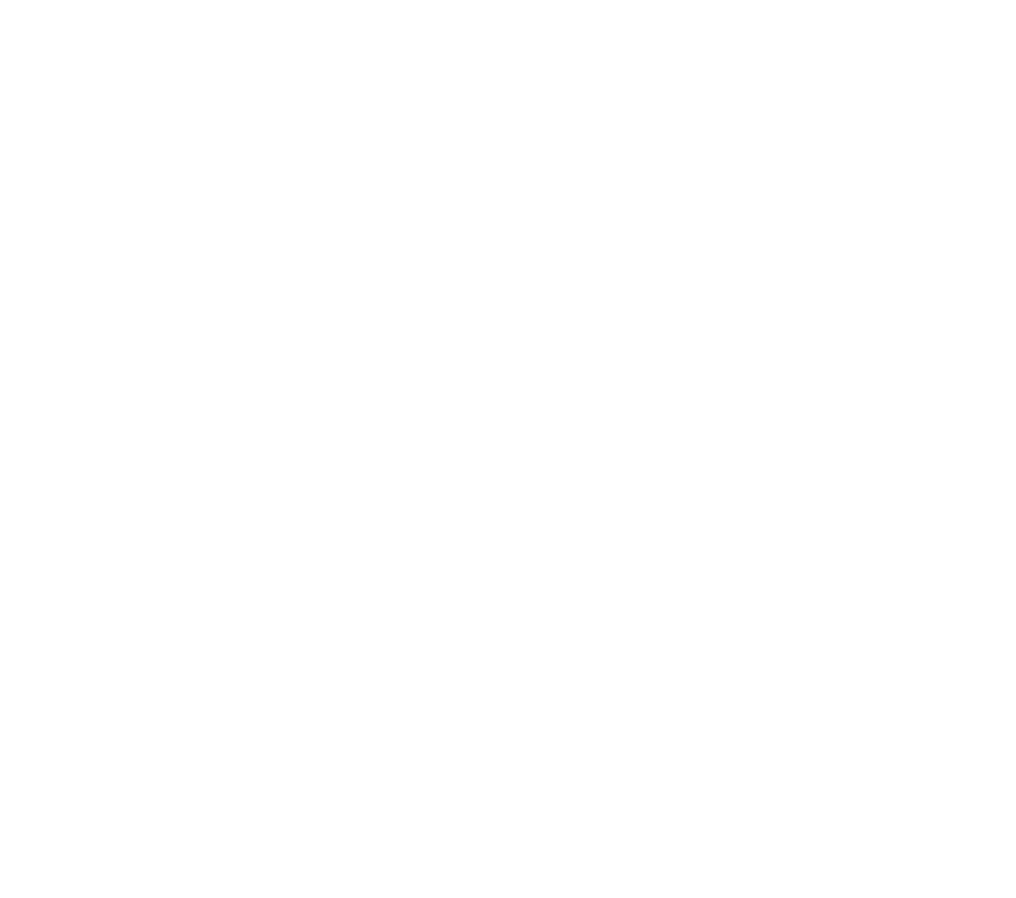
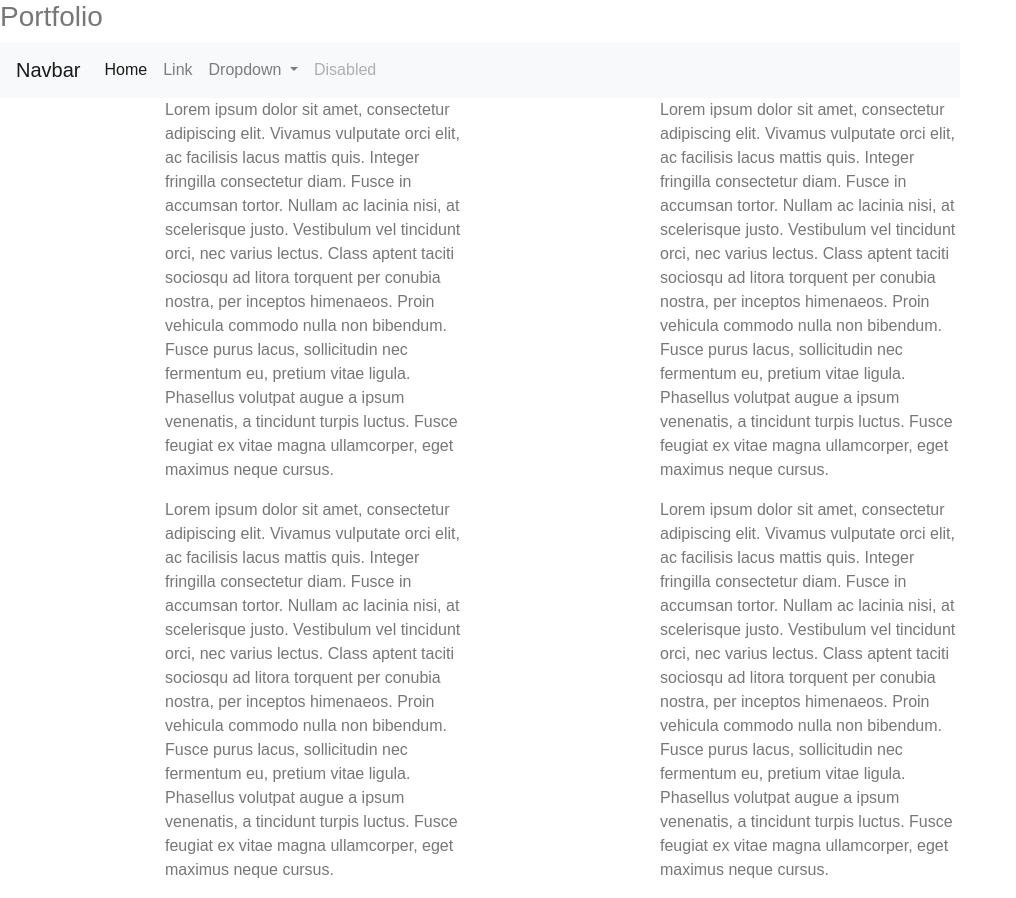
Before and after one commit to Kiechle1066/Basic-Portfolio, a plain HTML site: page portfolio.html in a window 1280 px wide. Shown: the whole page, without its empty margins (0-1016 px from the left). Before the commit the page ends 800 px from the top, so only its background shows below. Drawn offline with nearby package versions, Linux system fonts and the light colour scheme.

Commit message:
Update Decemeber 8, 2012

```diff
--- a/index.html
+++ b/index.html
@@ -5,6 +5,8 @@
     <meta name="viewport" content="width=device-width, initial-scale=1.0">
     <meta http-equiv="X-UA-Compatible" content="ie=edge">
     <title>Document</title>
+
+    <link rel="stylesheet" href="https://stackpath.bootstrapcdn.com/bootstrap/4.1.3/css/bootstrap.min.css" integrity="sha384-MCw98/SFnGE8fJT3GXwEOngsV7Zt27NXFoaoApmYm81iuXoPkFOJwJ8ERdknLPMO" crossorigin="anonymous">
     <link rel="stylesheet" type="text/css" href="./assets/css/style.css">
 </head>
 
--- a/portfolio.html
+++ b/portfolio.html
@@ -0,0 +1,70 @@
+<!DOCTYPE html>
+<html lang="en">
+<head>
+    <meta charset="UTF-8">
+    <meta name="viewport" content="width=device-width, initial-scale=1.0">
+    <meta http-equiv="X-UA-Compatible" content="ie=edge">
+    <link rel="stylesheet" href="https://stackpath.bootstrapcdn.com/bootstrap/4.1.3/css/bootstrap.min.css" integrity="sha384-MCw98/SFnGE8fJT3GXwEOngsV7Zt27NXFoaoApmYm81iuXoPkFOJwJ8ERdknLPMO" crossorigin="anonymous">
+    <link rel="stylesheet" type="text/css" href="./assets/css/style.css">
+
+
+
+    <title>Portfolio</title>
+</head>
+<body>
+    <h3>Portfolio</h3>
+
+    <nav class="navbar navbar-expand-lg navbar-light bg-light">
+            <a class="navbar-brand" href="#">Navbar</a>
+            <button class="navbar-toggler" type="button" data-toggle="collapse" data-target="#navbarSupportedContent" aria-controls="navbarSupportedContent" aria-expanded="false" aria-label="Toggle navigation">
+              <span class="navbar-toggler-icon"></span>
+            </button>
+
+            <div class="collapse navbar-collapse" id="navbarSupportedContent">
+              <ul class="navbar-nav mr-auto">
+                <li class="nav-item active">
+                  <a class="nav-link" href="#">Home <span class="sr-only">(current)</span></a>
+                </li>
+                <li class="nav-item">
+                  <a class="nav-link" href="#">Link</a>
+                </li>
+                <li class="nav-item dropdown">
+                  <a class="nav-link dropdown-toggle" href="#" id="navbarDropdown" role="button" data-toggle="dropdown" aria-haspopup="true" aria-expanded="false">
+                    Dropdown
+                  </a>
+                  <div class="dropdown-menu" aria-labelledby="navbarDropdown">
+                    <a class="dropdown-item" href="#">Action</a>
+                    <a class="dropdown-item" href="#">Another action</a>
+                    <div class="dropdown-divider"></div>
+                    <a class="dropdown-item" href="#">Something else here</a>
+                  </div>
+                </li>
+                <li class="nav-item">
+                  <a class="nav-link disabled" href="#">Disabled</a>
+                </li>
+              </ul>
+            </div>
+          </nav>
+
+
+
+    <div class = "row">
+        <div class="offset-2 col-sm-4">
+              <p>  Lorem ipsum dolor sit amet, consectetur adipiscing elit. Vivamus vulputate orci elit, ac facilisis lacus mattis quis. Integer fringilla consectetur diam. Fusce in accumsan tortor. Nullam ac lacinia nisi, at scelerisque justo. Vestibulum vel tincidunt orci, nec varius lectus. Class aptent taciti sociosqu ad litora torquent per conubia nostra, per inceptos himenaeos. Proin vehicula commodo nulla non bibendum. Fusce purus lacus, sollicitudin nec fermentum eu, pretium vitae ligula. Phasellus volutpat augue a ipsum venenatis, a tincidunt turpis luctus. Fusce feugiat ex vitae magna ullamcorper, eget maximus neque cursus.</p>
+        </div>
+        <div class="col-sm-4 offset-2 ">
+                <p>  Lorem ipsum dolor sit amet, consectetur adipiscing elit. Vivamus vulputate orci elit, ac facilisis lacus mattis quis. Integer fringilla consectetur diam. Fusce in accumsan tortor. Nullam ac lacinia nisi, at scelerisque justo. Vestibulum vel tincidunt orci, nec varius lectus. Class aptent taciti sociosqu ad litora torquent per conubia nostra, per inceptos himenaeos. Proin vehicula commodo nulla non bibendum. Fusce purus lacus, sollicitudin nec fermentum eu, pretium vitae ligula. Phasellus volutpat augue a ipsum venenatis, a tincidunt turpis luctus. Fusce feugiat ex vitae magna ullamcorper, eget maximus neque cursus.</p>
+        </div>
+    </div>
+
+    <div class = "row">
+            <div class="offset-2 col-sm-4">
+                  <p>  Lorem ipsum dolor sit amet, consectetur adipiscing elit. Vivamus vulputate orci elit, ac facilisis lacus mattis quis. Integer fringilla consectetur diam. Fusce in accumsan tortor. Nullam ac lacinia nisi, at scelerisque justo. Vestibulum vel tincidunt orci, nec varius lectus. Class aptent taciti sociosqu ad litora torquent per conubia nostra, per inceptos himenaeos. Proin vehicula commodo nulla non bibendum. Fusce purus lacus, sollicitudin nec fermentum eu, pretium vitae ligula. Phasellus volutpat augue a ipsum venenatis, a tincidunt turpis luctus. Fusce feugiat ex vitae magna ullamcorper, eget maximus neque cursus.</p>
+            </div>
+            <div class="col-sm-4 offset-2 ">
+                    <p>  Lorem ipsum dolor sit amet, consectetur adipiscing elit. Vivamus vulputate orci elit, ac facilisis lacus mattis quis. Integer fringilla consectetur diam. Fusce in accumsan tortor. Nullam ac lacinia nisi, at scelerisque justo. Vestibulum vel tincidunt orci, nec varius lectus. Class aptent taciti sociosqu ad litora torquent per conubia nostra, per inceptos himenaeos. Proin vehicula commodo nulla non bibendum. Fusce purus lacus, sollicitudin nec fermentum eu, pretium vitae ligula. Phasellus volutpat augue a ipsum venenatis, a tincidunt turpis luctus. Fusce feugiat ex vitae magna ullamcorper, eget maximus neque cursus.</p>
+            </div>
+        </div>
+
+</body>
+</html>
```
Also changed, not shown: contact.html (+12 -0 lines).
